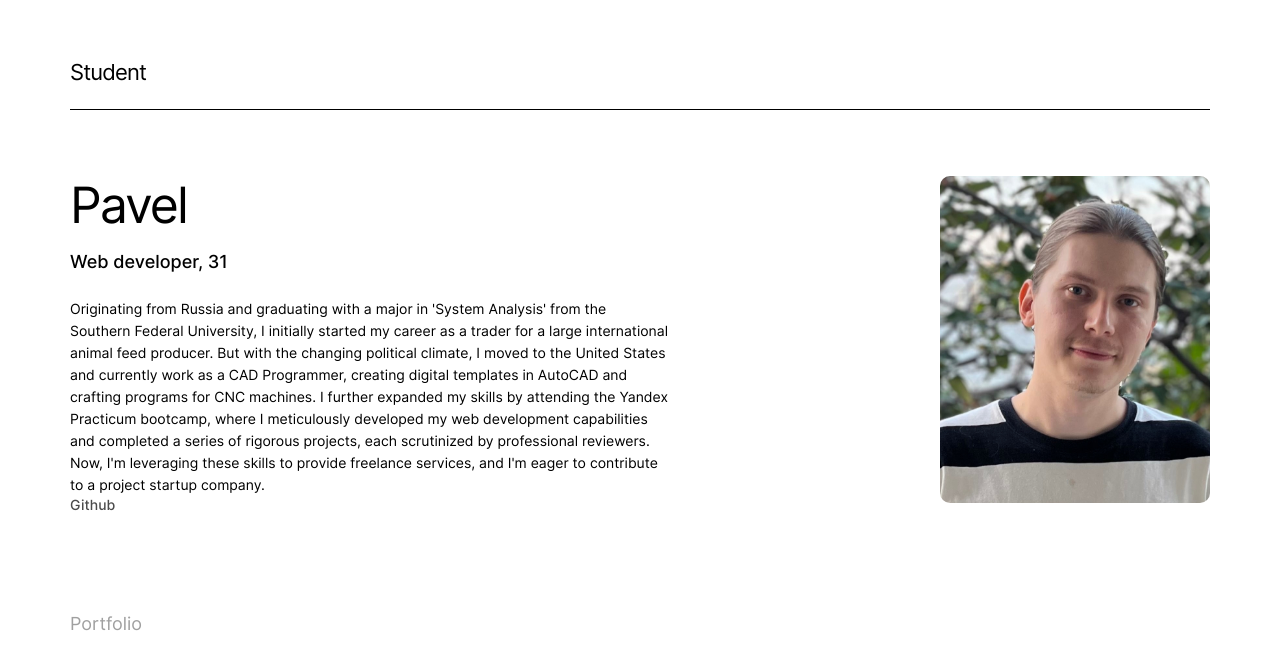
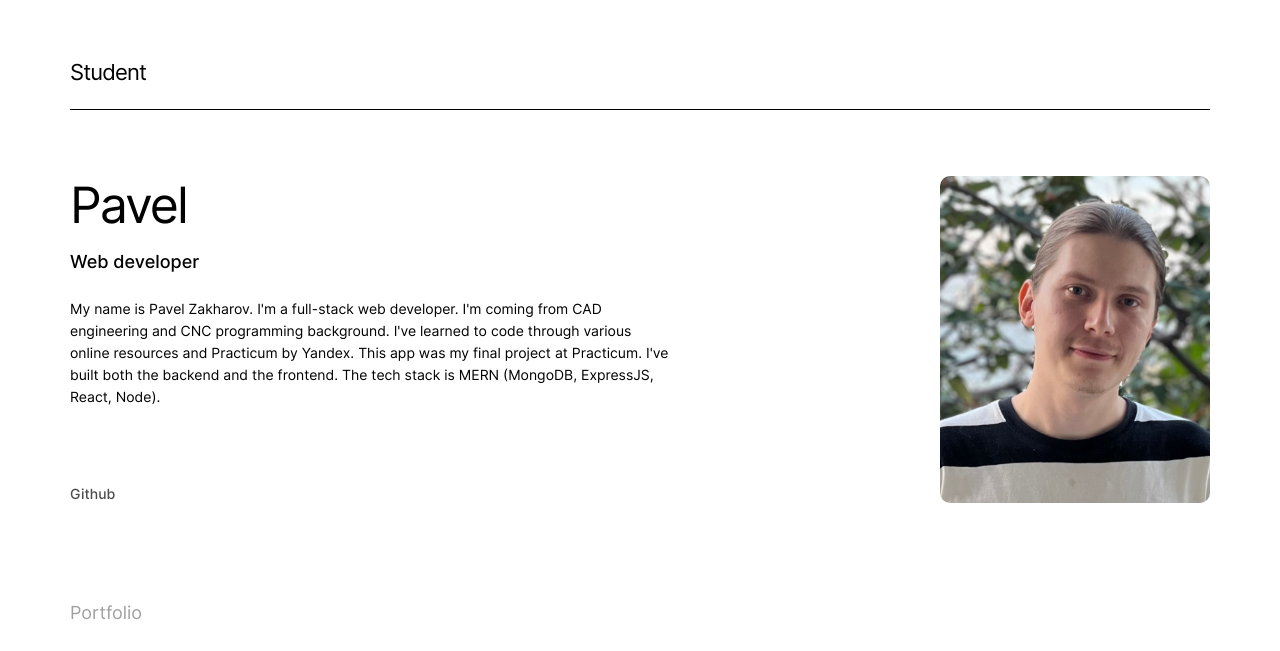
Before and after one commit to FrontEnd-Guy/movies-explorer-frontend, a React app: page / in a window 1280 px wide. Shown: the part 2000-2651 px from the top of the page. Built offline with nearby package versions, Linux system fonts and the light colour scheme.

Commit message:
fix about me section

```diff
--- a/public/index.html
+++ b/public/index.html
@@ -24,7 +24,7 @@
       work correctly both with client-side routing and a non-root public URL.
       Learn how to configure a non-root public URL by running `npm run build`.
     -->
-    <title>React App</title>
+    <title>Movie Explorer - Pavel's Final Web Project</title>
   </head>
   <body>
     <noscript>You need to enable JavaScript to run this app.</noscript>
--- a/src/components/AboutMe/AboutMe.js
+++ b/src/components/AboutMe/AboutMe.js
@@ -17,19 +17,14 @@ function AboutMe() {
         </div>
         <div className="student__text-container">
           <h3 className="student__title">Pavel</h3>
-          <span className="student__caption">Web developer, 31</span>
+          <span className="student__caption">Web developer</span>
           <p className="student__bio">
-              Originating from Russia and graduating with a major in 'System Analysis'
-               from the Southern Federal University, I initially started my career as
-               a trader for a large international animal feed producer. But with the
-               changing political climate, I moved to the United States and currently
-               work as a CAD Programmer, creating digital templates in AutoCAD and
-               crafting programs for CNC machines. I further expanded my skills by
-               attending the Yandex Practicum bootcamp, where I meticulously developed
-               my web development capabilities and completed a series of rigorous
-               projects, each scrutinized by professional reviewers. Now, I'm
-               leveraging these skills to provide freelance services,
-               and I'm eager to contribute to a project startup company.
+            My name is Pavel Zakharov. I'm a full-stack web developer.
+            I'm coming from CAD engineering and CNC programming background.
+            I've learned to code through various online resources and Practicum by Yandex.
+            This app was my final project at Practicum.
+            I've built both the backend and the frontend.
+            The tech stack is MERN (MongoDB, ExpressJS, React, Node).
           </p>
           <a
             className="student__github-link"
--- a/src/components/Navigation/Navigation.js
+++ b/src/components/Navigation/Navigation.js
@@ -91,7 +91,7 @@ function Navigation() {
   ) : (
     <nav className="nav-auth">
       <Link className="nav-auth__signup" to="/signup">
-        Registration
+        Sign Up
       </Link>
       <Link className="nav-auth__signin" to="/signin">
         Sign In
```
Also changed, not shown: README.md.
